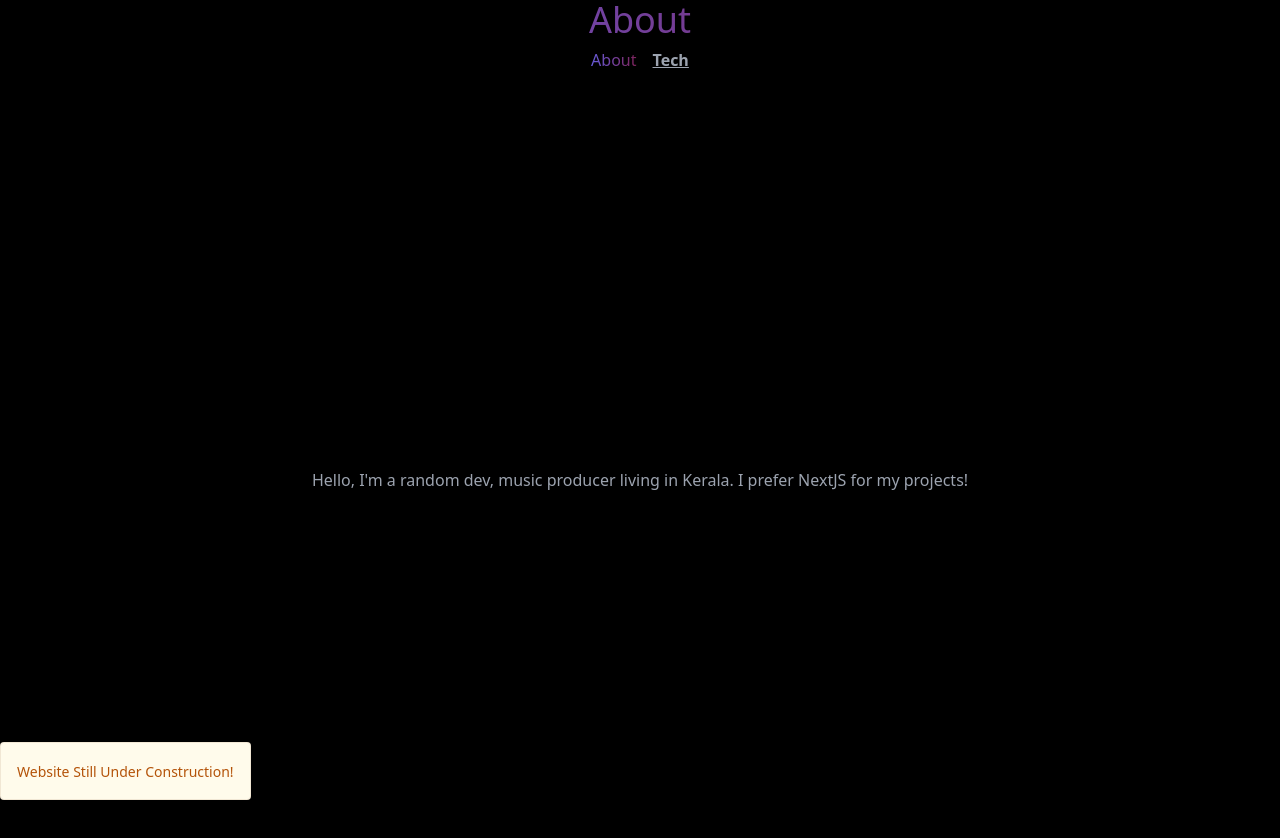
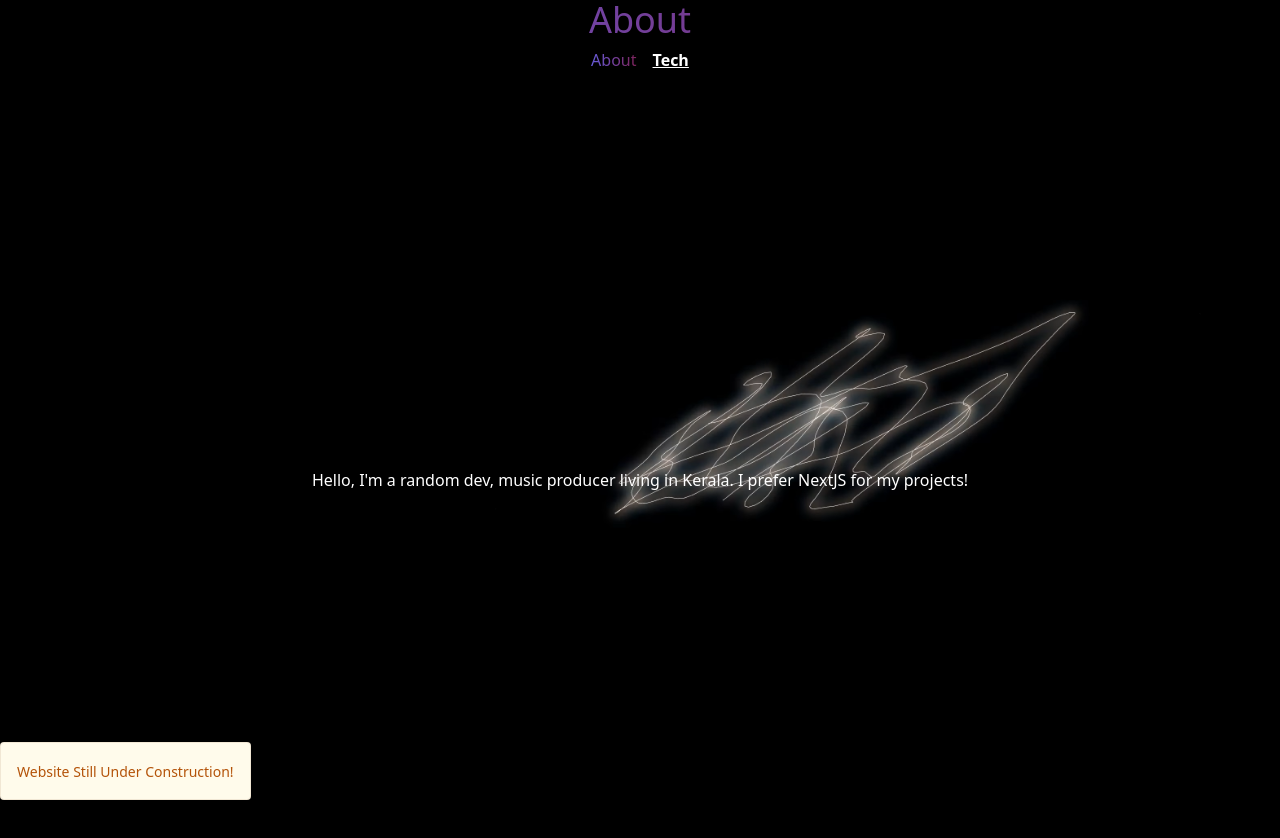
Before and after one commit to Grayson-code/northernstar.dev, a Next.js app: page / in a window 1280 px wide. Shown: the top 838 px of the page. Built offline with nearby package versions, Linux system fonts and the light colour scheme.

Commit message:
good lord knows what i am doing

```diff
--- a/pages/index.tsx
+++ b/pages/index.tsx
@@ -4,13 +4,14 @@ import Link from 'next/link'
 
 const Home: NextPage = () => {
   return (
-    <div className='flex bg-black  text-gray-400'>
+    <section>
+      <div className='flex text-white'>
         <Head>
           <title>About</title>
           <meta property='og:title' content="Northern Stars Profile" />
           <meta property='og:url' content="https://northernstar.vercel.app/" />
           <meta property='og:type' content="article" />
-        <meta property='description' content='Hello, I&apos;m a random dev, music producer living in Kerala. I prefer NextJS for my projects!'/>
+          <meta property='description' content='Hello, I&apos;m a random dev, music producer living in Kerala. I prefer NextJS for my projects!' />
           <meta property='og:description' content="Hello, I&apos;m a random dev, music producer living in Kerala. I prefer NextJS for my projects!" />
           <meta property='twitter:card' content='summary' />
           <meta property='twitter:site' content='@NorthernStare' />
@@ -46,6 +47,8 @@ const Home: NextPage = () => {
           </p>
         </article>
       </div>
+    </section>
+
   )
 }
 
--- a/pages/tech.tsx
+++ b/pages/tech.tsx
@@ -10,10 +10,11 @@ import Link from 'next/link'
 
 const tech: NextPage = () => {
     return (
-        <div className='flex bg-black text-gray-400 w-screen'>
+        <section>
+            <div className='flex bg-black text-gray-400 w-screen bimg'>
                 <Head>
                     <title>About</title>
-                <meta property='description' content='Tech Stack that Northern Star use!'/>
+                    <meta property='description' content='Tech Stack that Northern Star use!' />
                     <meta property='og:title' content="Northern Stars Tech Stack" />
                     <meta property='og:url' content="https://northernstar.vercel.app/tech" />
                     <meta property='og:type' content="article" />
@@ -114,6 +115,7 @@ const tech: NextPage = () => {
                     </div>
                 </article>
             </div>
+        </section>
     )
 }
 
--- a/styles/globals.css
+++ b/styles/globals.css
@@ -6,3 +6,8 @@ html {
   @import url('https://fonts.googleapis.com/css2?family=Edu+SA+Beginner&display=swap');
   font-family: ui-sans-serif,system-ui,-apple-system,BlinkMacSystemFont,Segoe UI,Roboto,Helvetica Neue,Arial,Noto Sans,sans-serif,Apple Color Emoji,Segoe UI Emoji,Segoe UI Symbol,Noto Color Emoji;
 }
+
+section {
+  background-image: url('../public/Porter Robinson & Kero Kero Bonito - _Unreleased 2019 Demo_ (Fan-Made Cover) 0-3 screenshot.png');
+  background-size: cover;
+}
```
Also changed, not shown: public/Porter Robinson & Kero Kero Bonito - _Unreleased 2019 Demo_ (Fan-Made Cover) 0-3 screenshot.png (added). Lines whose indentation alone changed are shown as unchanged.
